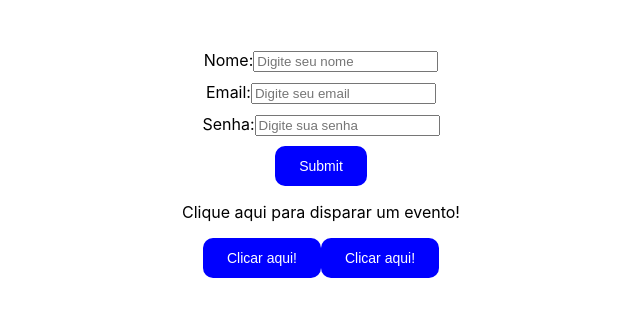
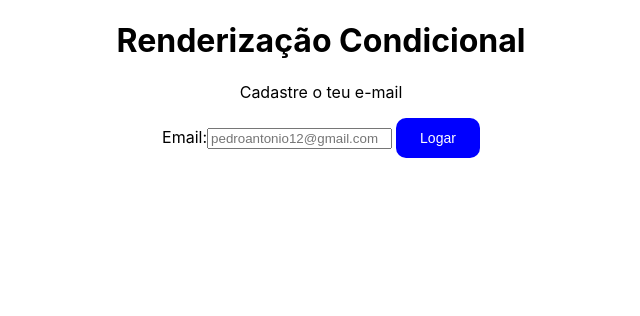
Before and after one commit to estanislaumateus/courses, a React (Create React App) app in the folder reactjs-course/project001/: page / in a window 1280 px wide. Shown: the top 316 px of the page, without its empty margins (319-959 px from the left). Built offline with nearby package versions, Linux system fonts and the light colour scheme.

Commit message:
feat: componente atualizado

```diff
--- a/reactjs-course/project001/src/App.js
+++ b/reactjs-course/project001/src/App.js
@@ -1,20 +1,12 @@
 import './App.css';
-
-import Event3 from './components/Eventos/Event3';
-import Event4 from './components/Eventos/Event4';
-
-function mensagem(){
-  alert("Olá, essa mensagem foi dsparada por uma funcção!")
-}
+import Condicional from './components/Render/Condicional';
 
 function App() {
 
   return (
     <div className="App">
 
-      <Event3 />
-      <Event4 />
-
+      <Condicional />
     </div>
   );
 }
```
